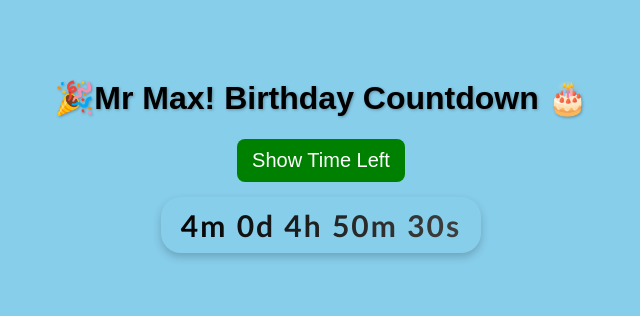
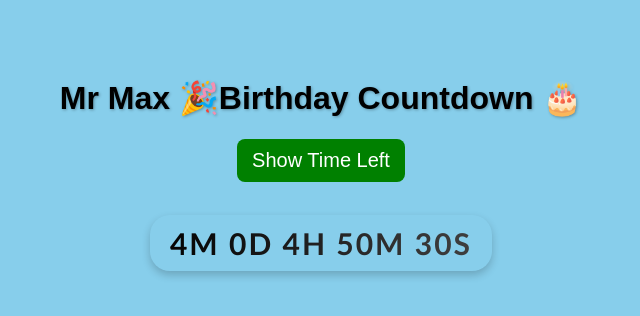
Before and after one commit to tejasvirajsingh/BirthdayCounter, a plain HTML site: page index.html in a window 1280 px wide. Both pictures are taken after a click on the button "Show Time Left". Shown: the whole page, without its empty margins (319-959 px from the left). Drawn offline with Linux system fonts and the light colour scheme.

Commit message:
Add files via upload

```diff
--- a/countTimer.js
+++ b/countTimer.js
@@ -29,7 +29,7 @@ document.getElementById("startBtn").addEventListener("click", function () {
         let seconds = Math.floor((birthday - now) % (1000 * 60) / 1000);
 
         document.getElementById("countdown").innerHTML =
-            `${months}m ${days}d ${hours}h ${minutes}m ${seconds}s`;
+            `${months}M ${days}D ${hours}H ${minutes}M ${seconds}S`;
     }
 
     updateCountdown();
--- a/index.html
+++ b/index.html
@@ -9,9 +9,10 @@
 </head>
 <body>
 
-<h1 style="color: black;">🎉Mr Max!  Birthday Countdown 🎂</h1>
+<h1 style="color: black;"><b>Mr Max</b>  🎉Birthday Countdown 🎂</h1>
 <button id="startBtn">Show Time Left</button>
-<br>
+<br><br>
+
 <div id="countdown"></div>
 
 <script src="countTimer.js"></script>
```
